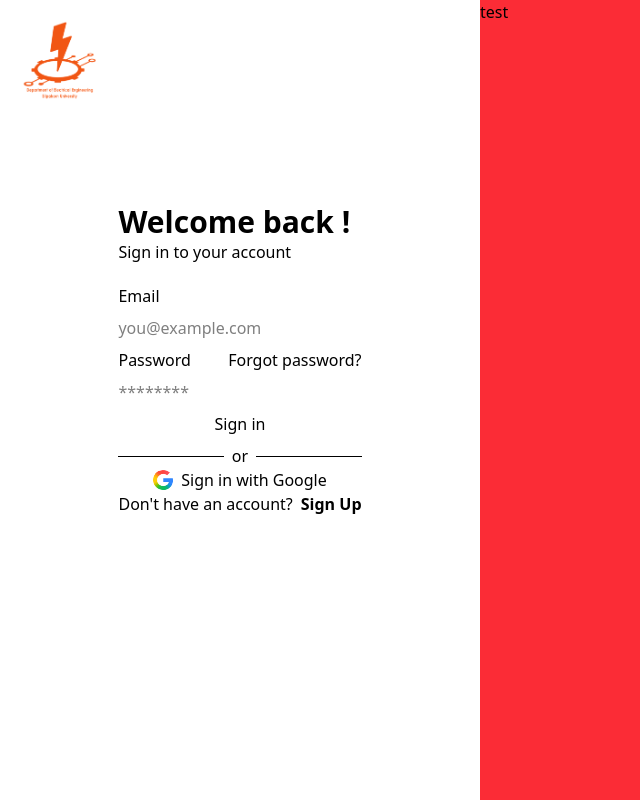
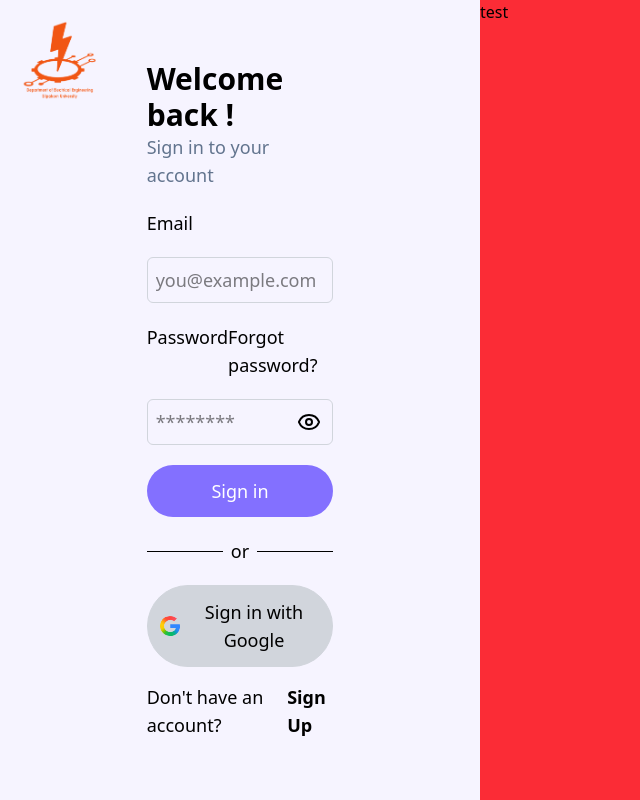
Before and after one commit to ApisitKhakmueang/booking-conference-room, a Next.js app in the folder front-end/: page /auth/sign-in in a window 1280 px wide. Shown: the whole page, without its empty margins (0-640 px from the left). Built offline with nearby package versions, Linux system fonts and the light colour scheme; no server answers.

Commit message:
Style sign-in page

```diff
--- a/front-end/src/components/auth/sign-in/sign-in-form.tsx
+++ b/front-end/src/components/auth/sign-in/sign-in-form.tsx
@@ -5,7 +5,7 @@ import SignIn from './sign-in'
 
 export default function SignInForm() {
   return (
-    <main className='flex h-screen'>
+    <main className='flex h-screen bg-light-purple'>
       <div className='flex flex-col lg:w-3/5 w-full h-full'>
         <div className='p-5'>
           <Image
--- a/front-end/src/components/auth/sign-in/sign-in-google.tsx
+++ b/front-end/src/components/auth/sign-in/sign-in-google.tsx
@@ -8,13 +8,13 @@ export default function SignInGoogle({ handleSignInWithGoogle }: SignInGooglePro
   const router = useRouter();
 
   return (
-    <div className='flex flex-col'>
-      <button type='button' onClick={handleSignInWithGoogle} className='flex items-center justify-center gap-2 cursor-pointer'>
+    <div className='flex flex-col mt-5'>
+      <button type='button' onClick={handleSignInWithGoogle} className='flex items-center justify-center gap-2 cursor-pointer bg-gray-300 hover:bg-white border border-gray-300 transition-duration-300 p-3 rounded-full'>
         <img src='/logo/google-logo.svg' alt="google-logo" className='w-5'/>
         Sign in with Google
       </button>
 
-      <p className='flex gap-2'>
+      <p className='flex gap-2 justify-center mt-4'>
         Don&apos;t have an account?
         <span
           className='cursor-pointer font-semibold'
--- a/front-end/src/components/auth/sign-in/sign-in.tsx
+++ b/front-end/src/components/auth/sign-in/sign-in.tsx
@@ -2,10 +2,13 @@ import { useHandleAuth } from "@/hooks/auth/useHandleAuth";
 import { useRouter } from "next/navigation";
 import { useState } from "react";
 import SignInGoogle from "./sign-in-google";
+import { Input } from "@/components/ui/input";
+import { Eye, EyeOff } from "lucide-react";
 
 export default function SignIn() {
   const [email, setEmail] = useState('')
   const [password, setPassword] = useState('')
+  const [isShowPassword, setIsShowPassword] = useState(false)
   const [error, setError] = useState<string | null>(null);
   const [isLoading, setIsLoading] = useState(false);
   const { handleSignIn, handleSignInWithGoogle } = useHandleAuth()
@@ -28,24 +31,27 @@ export default function SignIn() {
   }
 
   return (
-    <div className='flex justify-center w-full h-full inset-0 -mt-40'>
-      <div className='flex flex-col items-center justify-center'>
+    <div className='flex justify-center w-full h-full inset-0 -mt-30 text-lg'>
+      <div className='flex flex-col items-center justify-center w-5/9'>
+        <div className="p-10 rounded-xl w-full">
           <form
             className='flex flex-col items-center w-full gap-5'
             onSubmit={handleSubmit}
             >
             <div className='flex flex-col justify-start w-full'>
               <h1 className='text-3xl font-semibold'>Welcome back !</h1>
-            <h1>Sign in to your account</h1>
+              <h1 className="text-slate">Sign in to your account</h1>
             </div>
 
-          <div className='flex flex-col w-full gap-2'>
+            <div className='flex flex-col w-full gap-5'>
               <label htmlFor="email">Email</label>
-            <input
+              <Input
                 id='email'
                 type='email'
                 placeholder="you@example.com"
                 value={email}
+                required
+                className="border border-gray-300 rouded-lg p-2"
                 onChange={e => setEmail(e.target.value)}
               />
 
@@ -57,16 +63,31 @@ export default function SignIn() {
                     Forgot password?
                 </p>
               </div>
-            <input
+
+              <div className="relative">
+                <Input
                   id='password'
-              type="password"
+                  type={isShowPassword ? 'text' : 'password'}
                   placeholder="********"
                   value={password}
+                  className="w-full"
+                  required
                   onChange={e => setPassword(e.target.value)}
                 />
 
+                <div className="absolute flex items-center inset-y-0 right-3">
+                  <button type="button" onClick={() => setIsShowPassword(v => !v)}>
+                    {isShowPassword ? (
+                      <EyeOff />
+                    ) : (
+                      <Eye />
+                    )}
+                  </button>
+                </div>
+              </div>
+
               {error && <p className="text-sm text-red-500">{error}</p>}
-            <button type="submit" disabled={isLoading} className='cursor-pointer'>
+              <button type="submit" disabled={isLoading} className='cursor-pointer bg-dark-purple text-white p-3 rounded-full hover:bg-light-purple hover:text-dark-purple hover:border hover:border-dark-purple transition-duration-300'>
                 {isLoading ? "Signing in..." : "Sign in"}
               </button>
 
@@ -76,7 +97,7 @@ export default function SignIn() {
                 </div>
 
                 <div className='relative flex justify-center'>
-                <span className='bg-white px-2'>or</span>
+                  <span className='bg-light-purple px-2'>or</span>
                 </div>
               </div>
             </div>
@@ -85,5 +106,6 @@ export default function SignIn() {
           <SignInGoogle handleSignInWithGoogle={handleSignInWithGoogle}/>
         </div>
       </div>
+    </div>
   )
 }
```
Lines whose indentation alone changed are shown as unchanged.
